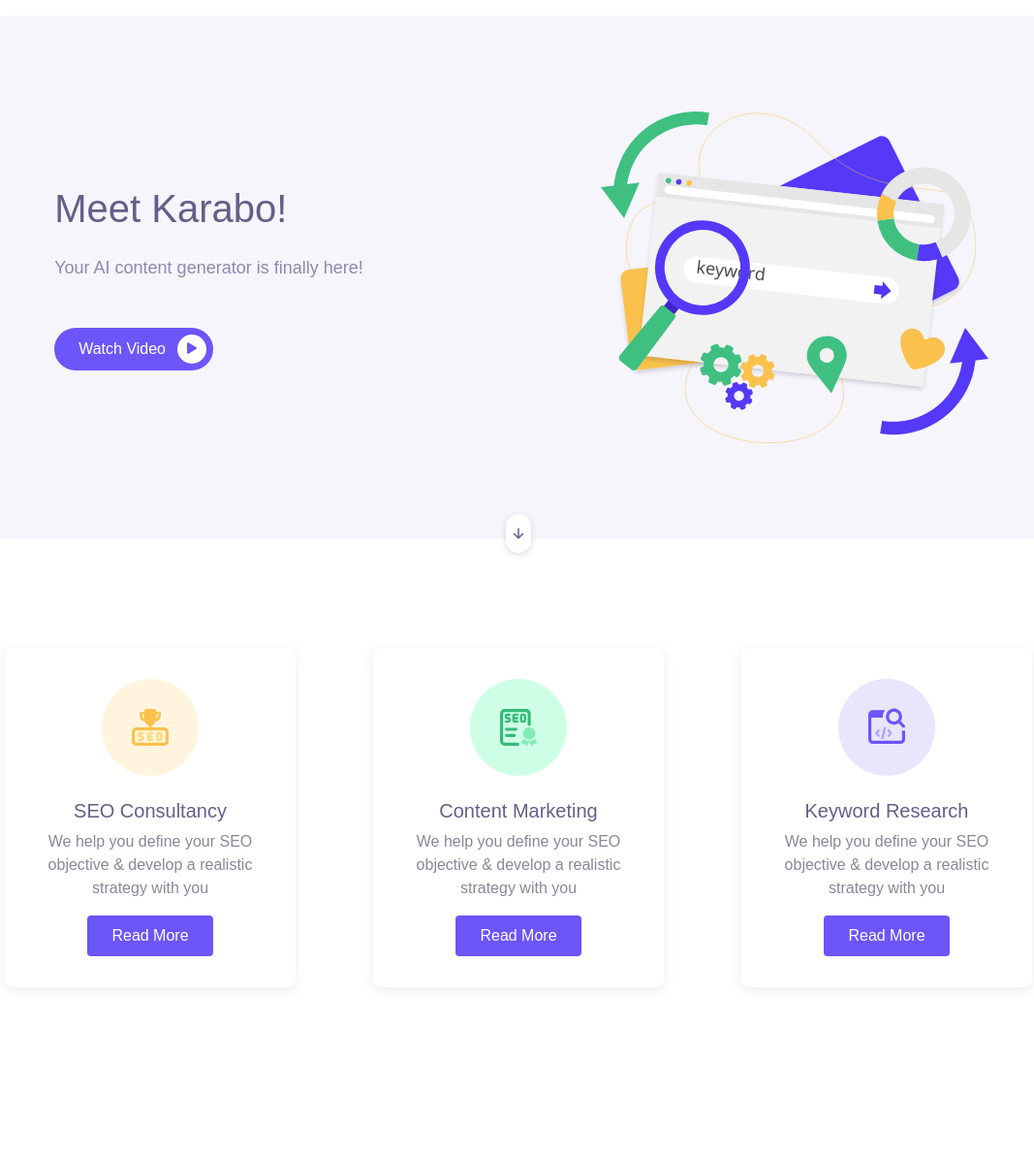
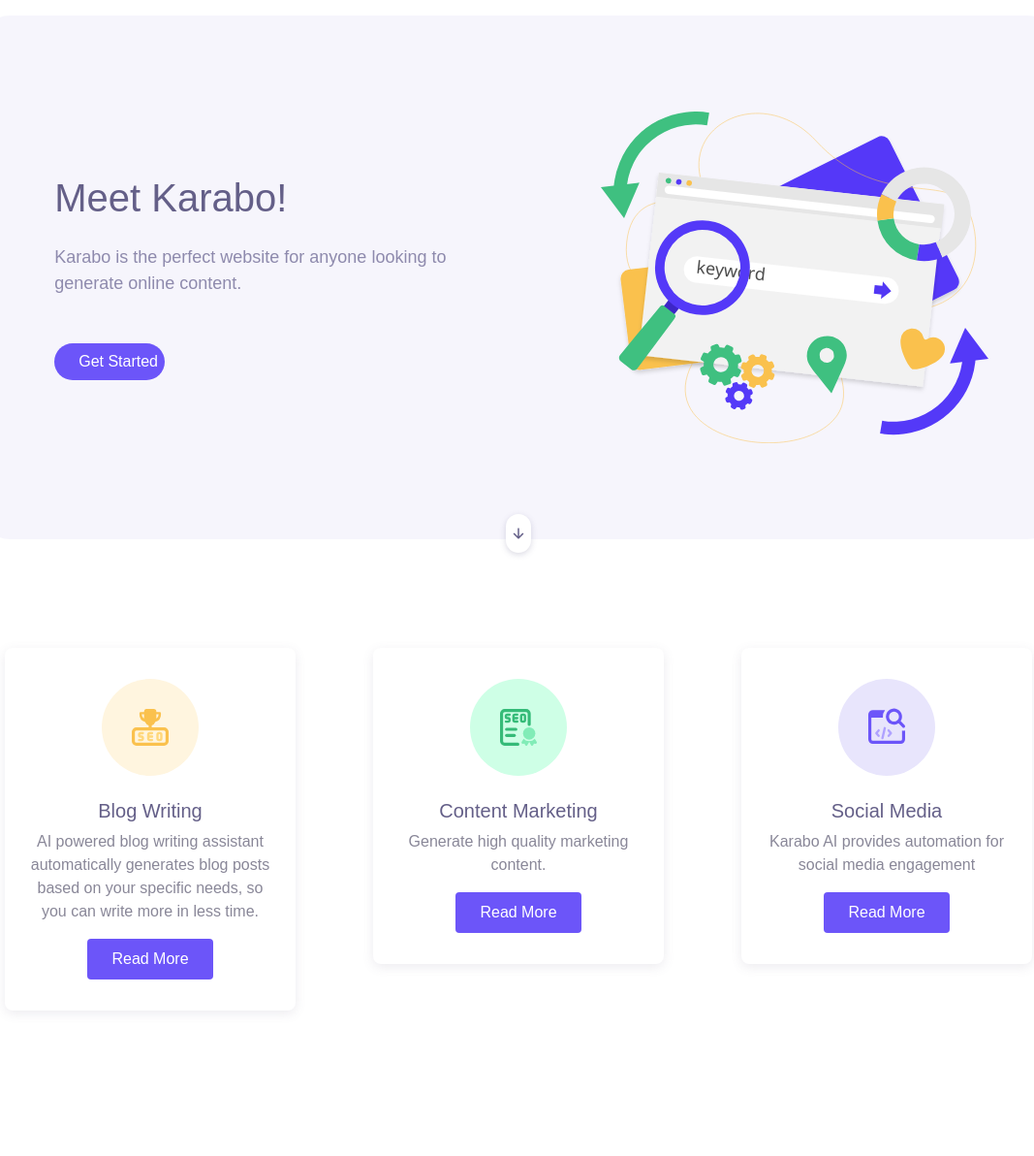
Before and after one commit to boakyeni/karabo, a Django app: page / in a window 1280 px wide. Shown: the part 70-1262 px from the top of the page at 97% size, without its empty margins (105-1172 px from the left). Run offline with Django 5.2, Linux system fonts and the light colour scheme; some libraries are stand-ins or nearby versions; some web fonts are replaced.

Commit message:
changed text

```diff
--- a/templates/landing/about.html
+++ b/templates/landing/about.html
@@ -13,7 +13,7 @@
                 <li class="breadcrumb-item active">About</li>
               </ul>
             </nav>
-            <h1 class="text-center">About Karabo AI</h1>
+            <h1 class="text-center">Karabo AI</h1>
           </div>
         </div>
       </div>
--- a/templates/landing/index.html
+++ b/templates/landing/index.html
@@ -7,9 +7,8 @@
     <div class="row align-items-center flex-wrap-reverse h-100">
       <div class="col-md-6 py-5 wow fadeInLeft">
         <h1 class="mb-4">Meet Karabo!</h1>
-        <p class="text-lg text-grey mb-5">Your AI content generator is finally here!</p>
-        <a href="#" class="btn btn-primary btn-split">Watch Video <div class="fab"><span class="mai-play"></span>
-          </div></a>
+        <p class="text-lg text-grey mb-5">Karabo is the perfect website for anyone looking to generate online content.</p>
+        <a href="#" class="btn btn-primary btn-split">Get Started</a>
       </div>
       <div class="col-md-6 py-5 wow zoomIn">
         <div class="img-fluid text-center">
@@ -30,8 +29,8 @@
             <img src="{% static 'landing/img/services/service-1.svg' %}" alt="">
           </div>
           <div class="body">
-            <h5 class="text-secondary">SEO Consultancy</h5>
-            <p>We help you define your SEO objective & develop a realistic strategy with you</p>
+            <h5 class="text-secondary">Blog Writing</h5>
+            <p>AI powered blog writing assistant automatically generates blog posts based on your specific needs, so you can write more in less time.</p>
             <a href="service.html" class="btn btn-primary">Read More</a>
           </div>
         </div>
@@ -43,7 +42,7 @@
           </div>
           <div class="body">
             <h5 class="text-secondary">Content Marketing</h5>
-            <p>We help you define your SEO objective & develop a realistic strategy with you</p>
+            <p>Generate high quality marketing content.</p>
             <a href="service.html" class="btn btn-primary">Read More</a>
           </div>
         </div>
@@ -54,8 +53,8 @@
             <img src="{% static 'landing/img/services/service-3.svg' %}" alt="">
           </div>
           <div class="body">
-            <h5 class="text-secondary">Keyword Research</h5>
-            <p>We help you define your SEO objective & develop a realistic strategy with you</p>
+            <h5 class="text-secondary">Social Media</h5>
+            <p>Karabo AI provides automation for social media engagement</p>
             <a href="service.html" class="btn btn-primary">Read More</a>
           </div>
         </div>
```
